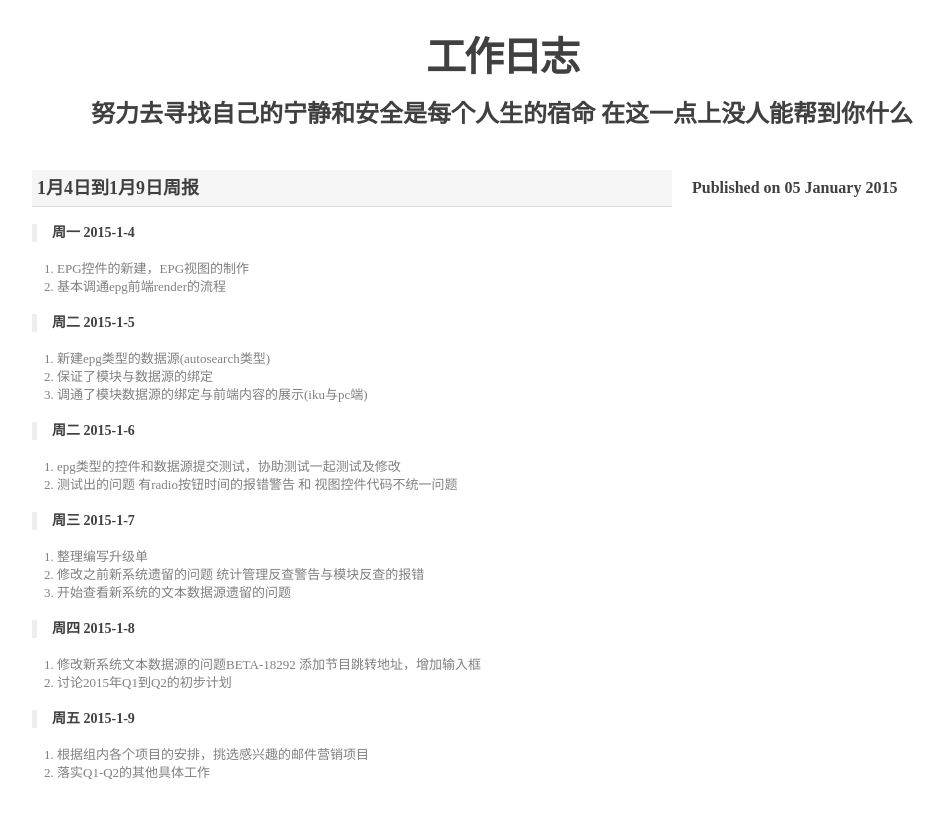
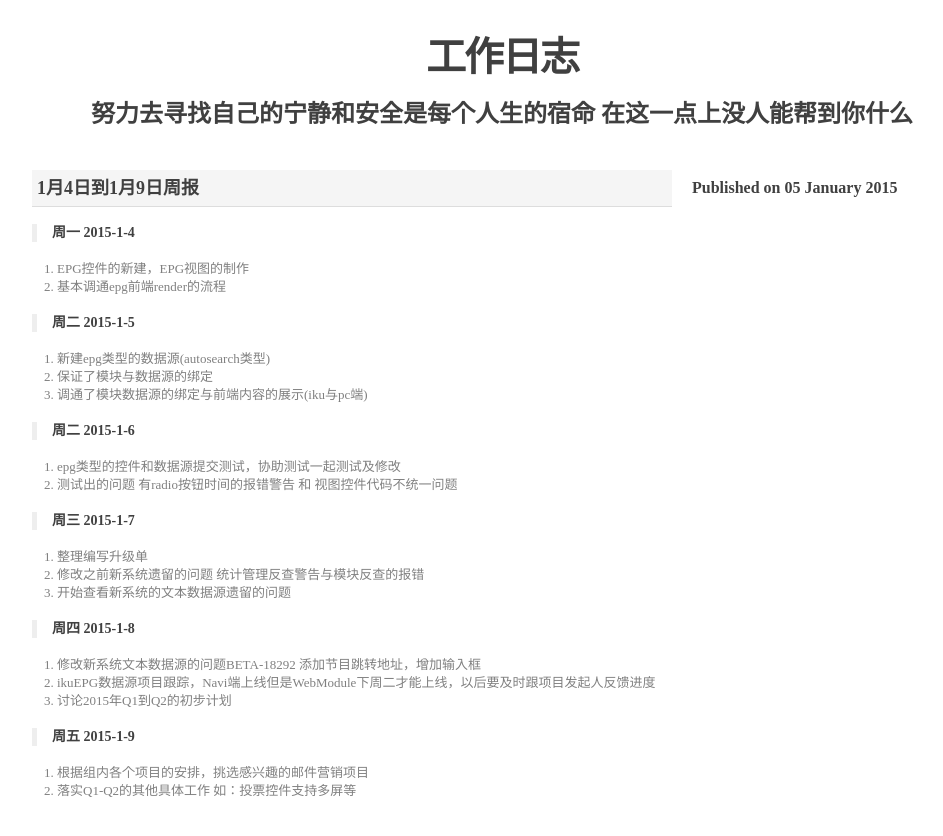
Before and after one commit to bjfuzzj/workdiary, a Jekyll site: the page built from _posts/2015/2015-1-5-1月4日到1月9日周报.md, in a window 1280 px wide. Shown: the top 836 px of the page, without its empty margins (138-1081 px from the left). Built offline with Jekyll 4.4.1, drawn with Linux system fonts in a browser that asks for light colours; Markdown is read by kramdown in place of the engine named in the settings.

Commit message:
增加内容
增加内容

```diff
--- a/_posts/2015/2015-1-5-1月4日到1月9日周报.md
+++ b/_posts/2015/2015-1-5-1月4日到1月9日周报.md
@@ -29,9 +29,10 @@ layout: default
 >**周四 2015-1-8**
 
 1. 修改新系统文本数据源的问题BETA-18292 添加节目跳转地址，增加输入框
-2. 讨论2015年Q1到Q2的初步计划
+2. ikuEPG数据源项目跟踪，Navi端上线但是WebModule下周二才能上线，以后要及时跟项目发起人反馈进度
+3. 讨论2015年Q1到Q2的初步计划
 
 >**周五 2015-1-9**
 
 1. 根据组内各个项目的安排，挑选感兴趣的邮件营销项目
-2. 落实Q1-Q2的其他具体工作
+2. 落实Q1-Q2的其他具体工作 如：投票控件支持多屏等
```
